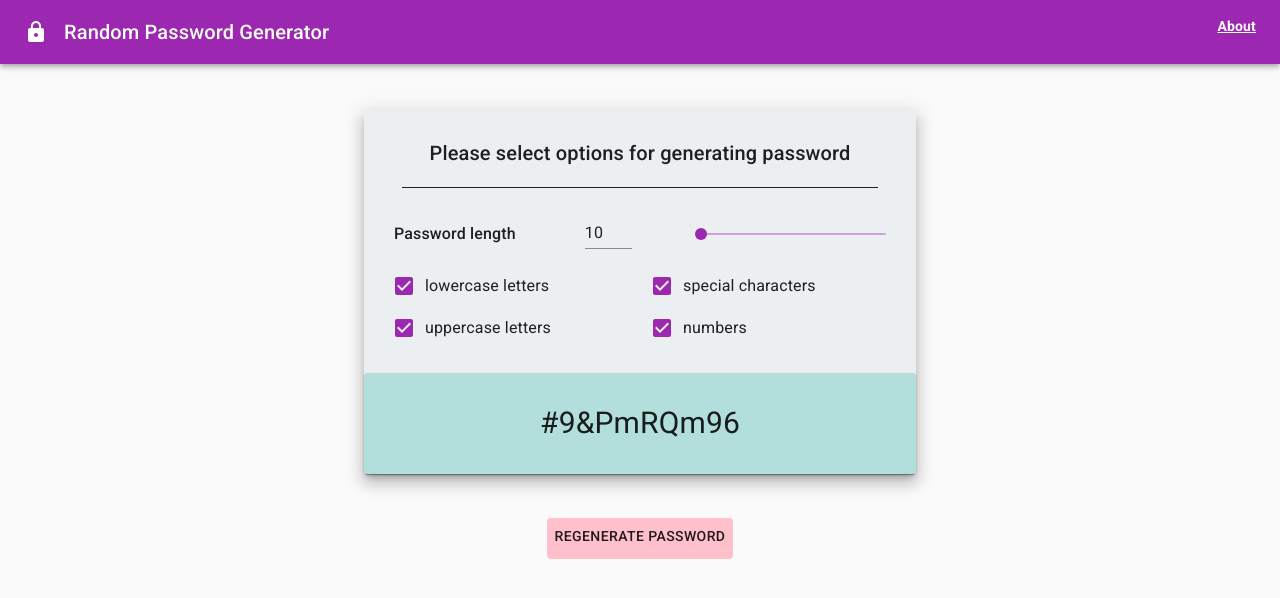
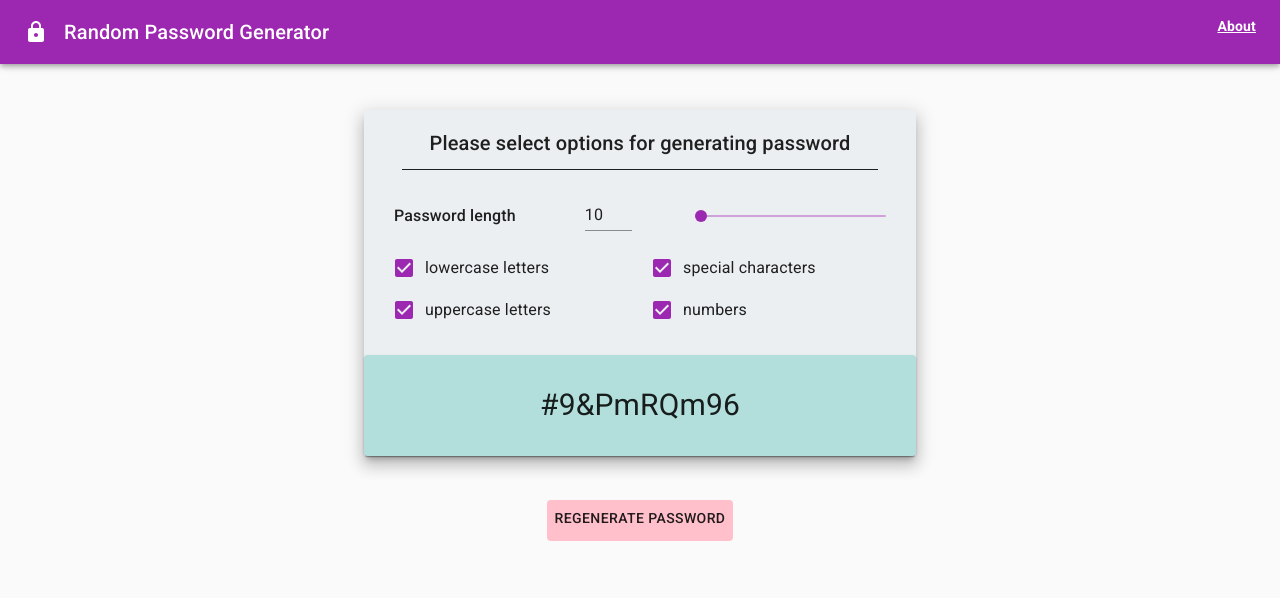
Before and after one commit to szaster/Password-Generator, a React (Create React App) app: page / in a window 1280 px wide. Shown: the top 598 px of the page. Built offline with nearby package versions, Linux system fonts and the light colour scheme.

Commit message:
more fixes

```diff
--- a/src/components/AboutPage.js
+++ b/src/components/AboutPage.js
@@ -56,7 +56,7 @@ function About() {
           <Typography component="div" variant="subtitle1" gutterBottom>
             <Box
               paddingBottom={1}
-              paddingTop={1}
+              paddingTop={2}
               borderBottom={1}
               paddingLeft={1}
               textAlign="center"
@@ -64,9 +64,7 @@ function About() {
               fontWeight="fontWeightMedium"
               m={1}
             >
-              {/* <Typography variant="h5" component="h6"> */}
               About this application
-              {/* </Typography> */}
             </Box>
             <Box
               paddingLeft={3}
--- a/src/components/Options.js
+++ b/src/components/Options.js
@@ -41,11 +41,11 @@ function Options(props) {
   return (
     <div className={classes.root}>
       <Grid container spacing={3}>
-        <Grid style={{ paddingTop: 30 }} item xs={12}>
+        <Grid style={{ paddingTop: 20 }} item xs={12}>
           <Typography component="div" variant="subtitle1" gutterBottom>
             <Box
               borderBottom={1}
-              paddingBottom={2}
+              paddingBottom={1}
               textAlign="center"
               fontWeight="fontWeightMedium"
               fontSize={20}
```
